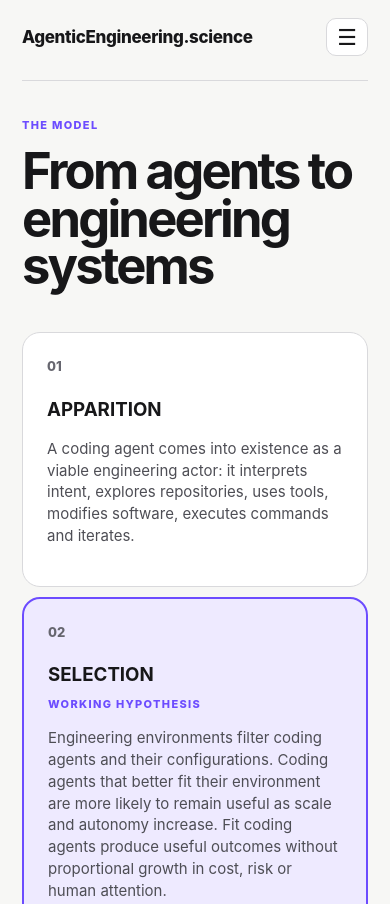
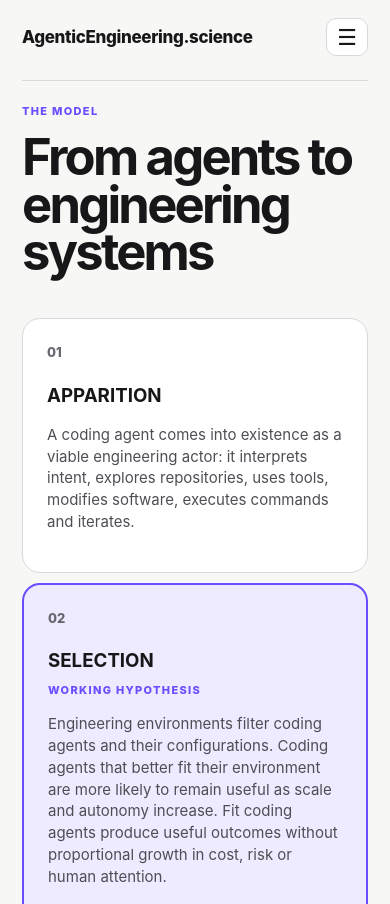
Before and after one commit to ogarciacar/evolution-of-agentic-engineering, a plain HTML site: page model.html in a window 390 px wide. Shown: the top 904 px of the page. Drawn offline with Linux system fonts and the light colour scheme.

Commit message:
Align model hero spacing with site pages

```diff
--- a/model.html
+++ b/model.html
@@ -27,7 +27,7 @@
     .navlinks a[aria-current="page"]{color:var(--accent);border-bottom-color:var(--accent)}
     .nav-toggle{display:none;appearance:none;border:1px solid var(--line);border-radius:10px;background:var(--card);color:var(--ink);width:42px;height:38px;align-items:center;justify-content:center;font-size:22px;line-height:1;cursor:pointer}
     .nav-toggle:focus-visible{outline:2px solid var(--accent);outline-offset:2px}
-    .page-divider{border-top:1px solid var(--line);height:48px}
+    .page-divider{border-top:1px solid var(--line);height:24px}
 
     section{padding-bottom:82px;border-bottom:1px solid var(--line)}
     section+section{padding-top:82px}
@@ -83,7 +83,7 @@
       .navlinks a{font-size:14px;padding:10px 12px;border-bottom:0;border-radius:9px}
       .navlinks a:hover,.navlinks a:focus-visible{background:var(--soft);outline:none}
       .navlinks a[aria-current="page"]{background:var(--soft);color:var(--accent)}
-      .page-divider{height:38px}
+      .page-divider{height:24px}
       section{padding-bottom:54px}
       section+section{padding-top:54px}
       .eyebrow{font-size:11px;line-height:1.35}
```
